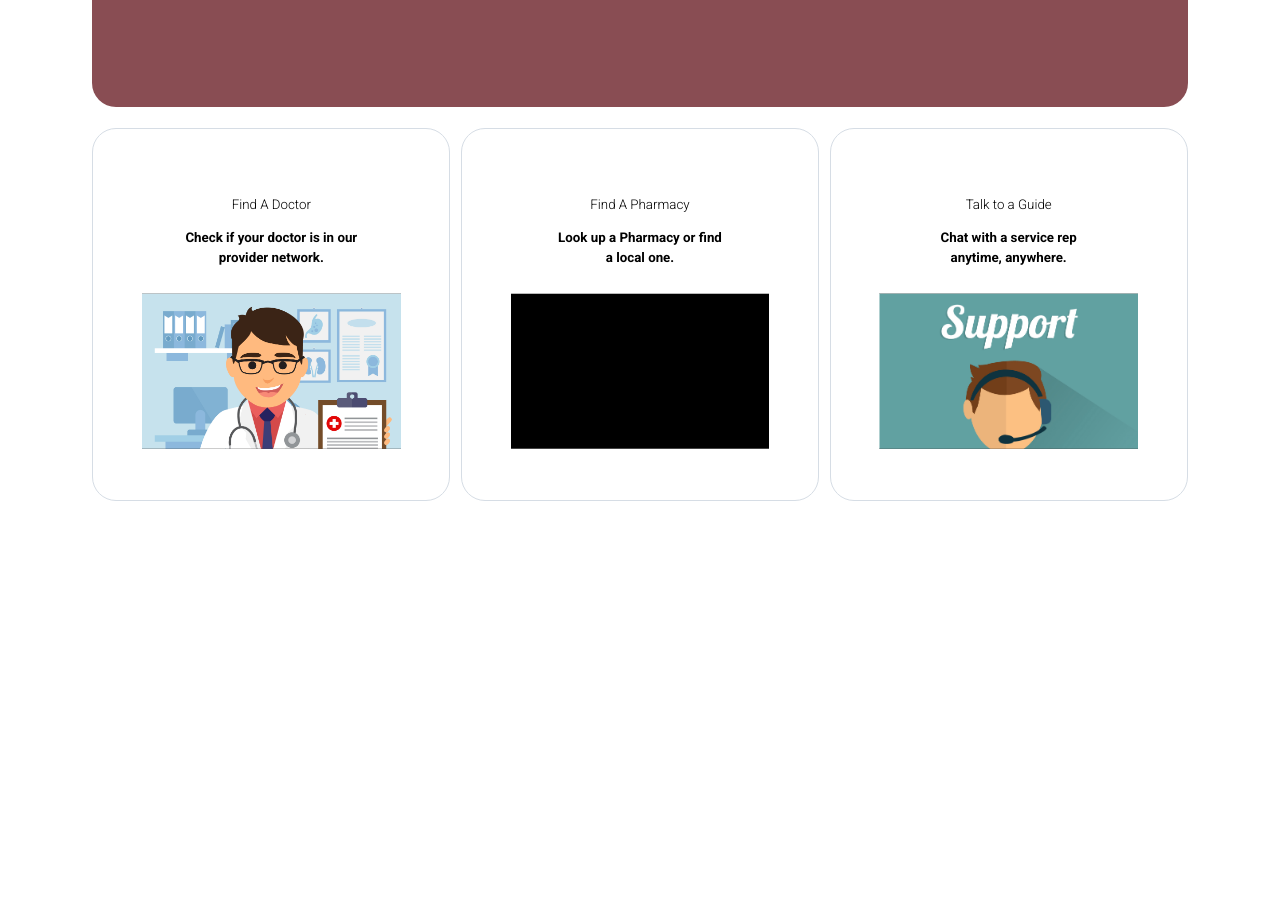
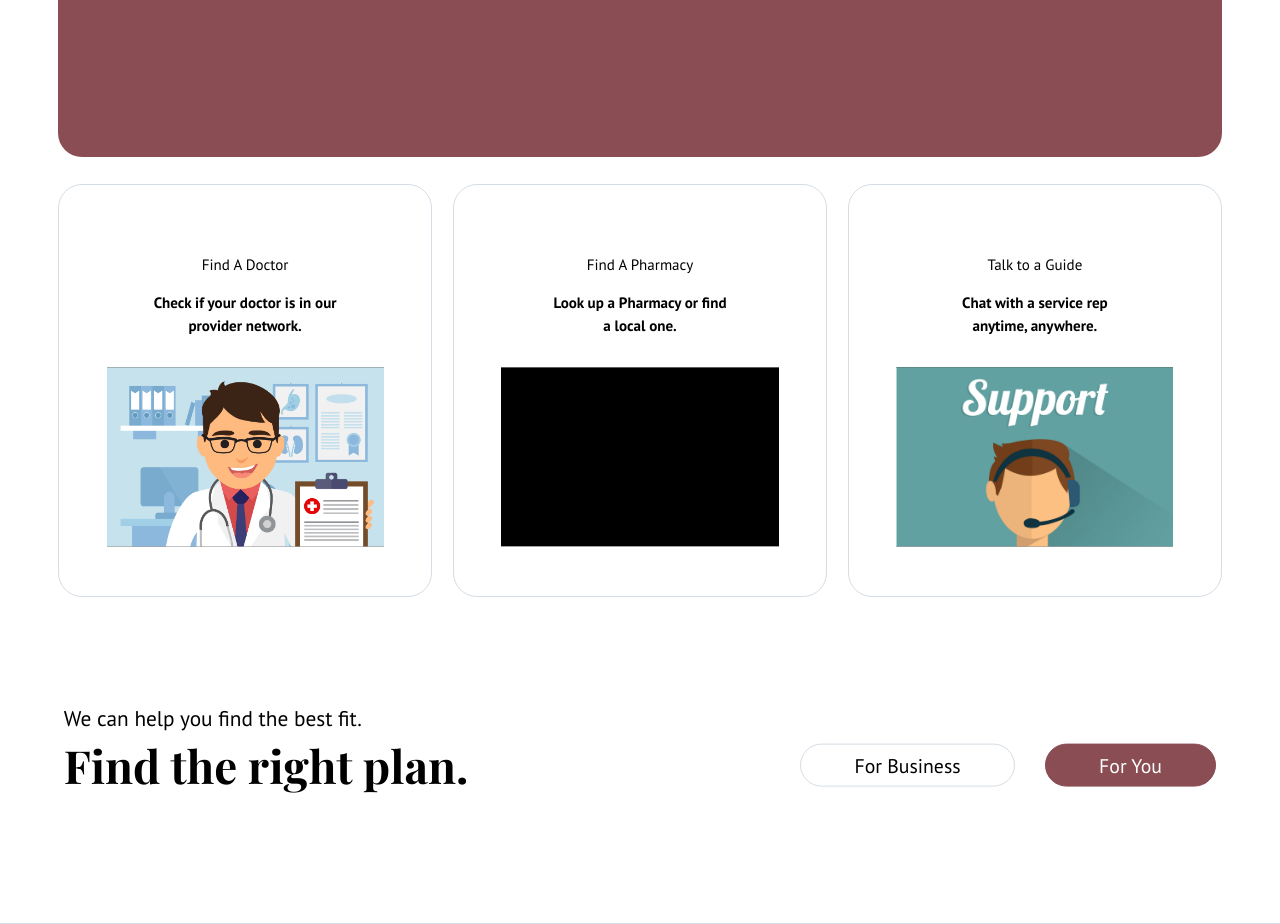
Before and after one commit to danielschung/HAwebsite2.0, a plain HTML site: page index.html in a window 1280 px wide. Shown: the part 500-1424 px from the top of the page. Before the commit the page ends 1064 px from the top, so only its background shows below. Drawn offline with nearby package versions, Linux system fonts and the light colour scheme.

Commit message:
made minor updates

```diff
--- a/index.html
+++ b/index.html
@@ -5,7 +5,7 @@
 	<meta name="viewport" content="width=device-width, initial-scale=1.0">
 	<link rel="stylesheet" type="text/css" href="./styles/css/main.css">
 	<link href="https://fonts.googleapis.com/css?family=Playfair+Display:700" rel="stylesheet">
-	<link href="https://fonts.googleapis.com/css?family=Roboto:300,500,700" rel="stylesheet">
+	<link href="https://fonts.googleapis.com/css?family=PT+Sans:400,700" rel="stylesheet">
 </head>
 <body>
 	<div class="container-page">
@@ -16,10 +16,10 @@
 				<img class="HAlogo" src="./media/HAlogo.jpg">
 				<div class="wrapper-left">
 					<ul>
-						<li class="first">For You & Family</li>
-						<li>For Business</li>
-						<li>For Brokers</li>
-						<li class="last">For Providers</li>
+						<a href="/for-youandfamily"><li class="first">For You & Family</li></a>
+						<a href="/for-business"><li>For Business</li></a>
+						<a href="/for-brokers"><li>For Brokers</li></a>
+						<a href="/for-providers"><li class="last">For Providers</li></a>
 					</ul>
 				</div>
 				<div class="wrapper-right">
@@ -77,6 +77,21 @@
 
 		</main>
 
+<!-- Find the Right Plan -->
+
+		<section class="findtherightplan">
+			<div class="container-findtherightplan-inner">
+				<div class="container-left-findtherightplan">
+					<p class="text-subheader">We can help you find the best fit.</p>
+					<p class="text-header">Find the right plan.</p>
+				</div>
+				<div class="container-right-findtherightplan">
+					<button class="white-button">For Business</button>
+					<button class="red-button">For You</button>
+				</div>
+			</div>
+		</section>
+
 
 	</div>
 
--- a/styles/sass/main.scss
+++ b/styles/sass/main.scss
@@ -1,6 +1,6 @@
 // global variables
 
-$primary-font:'Roboto', sans-serif;
+$primary-font:'PT Sans', sans-serif;
 $super-font:'Playfair Display', serif;
 $page-width:75em;
 $light-grey:#d6dde5;
@@ -20,9 +20,18 @@ $nav-container-height:3.5em;
 body,html,div {
 	font-family:$primary-font;
 	font-weight:300;
-	font-size:0.97em;
+	font-size:0.99em;
 	margin:0;
 	padding:0;
+}
+
+a {
+	color:black;
+}
+
+a:hover {
+	color:$red;
+	@extend .hover;
 }
 
 .horizontal-center {
@@ -47,12 +56,24 @@ strong {
 	font-weight:700;
 }
 
+button {
+	border-radius:24px;
+	font-family:$primary-font;
+	font-weight:300;
+	font-size:1.3em;
+	margin-top:1em;
+	margin-bottom:0;
+	padding:0.4em 2.7em;
+	@extend .horizontal-center;
+}
+
+
 
 // nav
 
 .container-page {
 	margin:0 auto;
-	width:$page-width;
+	max-width:$page-width;
 }
 
 .section-nav-primary {
@@ -111,7 +132,7 @@ strong {
 
 .wrapper-right {
 	height:$nav-container-height;
-	width:24.7em;
+	width:25.7em;
 	float:right;
 	@extend .horizontal-center;
 
@@ -186,6 +207,19 @@ strong {
 	width:100%;
 }
 
+.text-header {
+	font-family:$super-font;
+	font-size:3em;
+	top:0;
+}
+
+.text-subheader {
+	font-family:$primary-font;
+	font-size:1.4em;
+	font-weight:400;
+	line-height:1.5em;
+}
+
 .container-header-text {
 	height:14em;
 	margin:0 auto;
@@ -200,17 +234,13 @@ strong {
 
 	}
 
+
 	h1 {
-		font-family:$super-font;
-		font-size:3em;
-		top:0;
+		@extend .text-header;
 	}
 
 	h2 {
-		font-family:$primary-font;
-		font-size:1.4em;
-		font-weight:300;
-		line-height:1.5em;
+		@extend .text-subheader;
 		margin-top:1em;
 	}
 }
@@ -246,7 +276,7 @@ strong {
 	height:27em;
 	margin:7.57em 0 2em 0;
 	text-align:center;
-	width:25.9em;
+	width:32%;
 	@extend .hover;
 
 	.container-selection-inner {
@@ -264,7 +294,7 @@ strong {
 	.image {
 		margin:2em auto 0 auto;
 		position:relative;
-		width:20em;
+		width:80%;
 		height:12em;
 		background-color:black;
 	}
@@ -289,3 +319,74 @@ strong {
 	background-image: url(../../media/talktoaguide.jpg);
 	background-size:cover;
 }
+
+
+//Find the right plan
+
+.findtherightplan {
+	border-bottom:1px solid $light-grey;
+	height:18em;
+	margin:0 auto 4em auto;
+	left:0;
+	right:0;
+	position:absolute;
+	width:100%;
+}
+
+.container-findtherightplan-inner {
+	height:18em;
+	margin:0 auto;
+	width:$page-width;
+}
+
+.container-left-findtherightplan {
+	display:inline-block;
+	height:9em;
+	position:relative;
+	top:14%;
+	width:50%;
+
+	p {
+		color:black;
+	}
+
+	p.text-subheader {
+		margin-bottom:0;
+	}
+
+	p.text-header {
+		margin-top:0;
+	}
+}
+
+.container-right-findtherightplan {
+	display:inline-block;
+	float:right;
+	position:relative;
+	text-align:right;
+	top:37%;
+	width:50%;
+}
+
+.white-button {
+	background-color:white;
+	border:1px solid $light-grey;
+}
+
+.white-button:hover {
+	border:1px solid $red;
+	@extend .hover;
+}
+
+.red-button {
+	background-color:$red;
+	border:1px solid $red;
+	color:white;
+	margin-left:1.3em;
+}
+
+.red-button:hover {
+	background-color:white;
+	color:$red;
+	@extend .hover;
+}
```
Also changed, not shown: styles/css/main.css, 1 other file.
